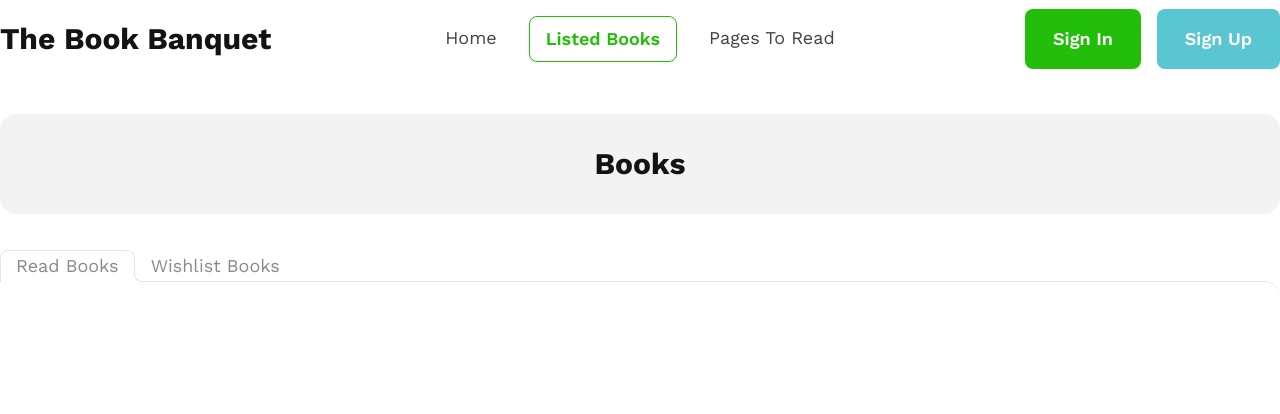
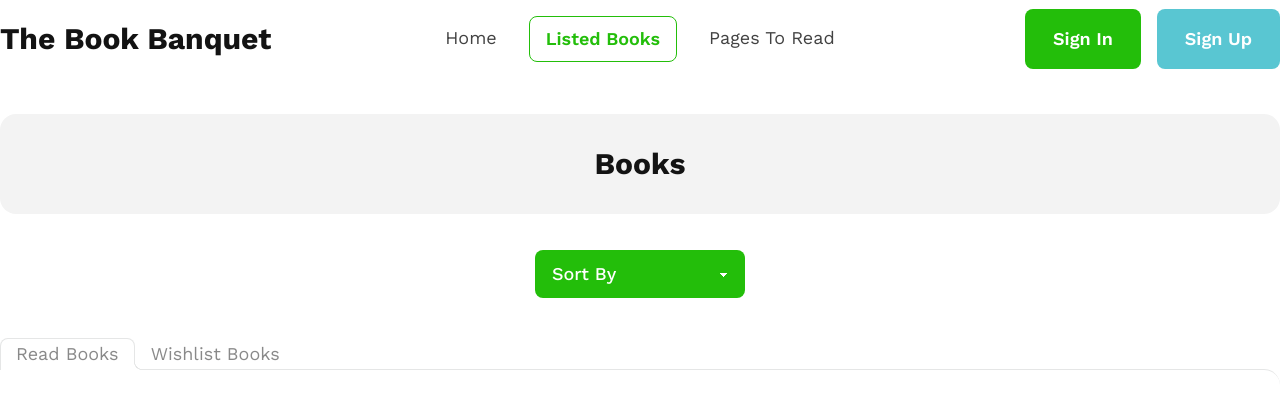
Before and after one commit to rockydey/the-book-banquet, a React (Vite) app: page /listed-books in a window 1280 px wide. Shown: the top 414 px of the page. Built offline with nearby package versions, Linux system fonts and the light colour scheme; a web font is replaced by a local one.

Commit message:
read book sort complete

```diff
--- a/src/assets/components/ListedBooks/ListedBooks.jsx
+++ b/src/assets/components/ListedBooks/ListedBooks.jsx
@@ -35,12 +35,42 @@ const ListedBooks = () => {
     }
   }, []);
 
+  const handleSort = (event) => {
+    if (event.target.value === "1") {
+      const result = [...readBooks].sort((a, b) => b.rating - a.rating);
+      setReadBooks(result);
+    }
+    if (event.target.value === "2") {
+      const result = [...readBooks].sort((a, b) => b.totalPages - a.totalPages);
+      setReadBooks(result);
+    }
+    if (event.target.value === "3") {
+      const result = [...readBooks].sort(
+        (a, b) => b.yearOfPublishing - a.yearOfPublishing
+      );
+      setReadBooks(result);
+    }
+  };
+
   return (
     <div className='max-w-screen-xl mx-auto'>
       <Header />
       <h3 className='text-3xl text-[#131313] font-bold work-sans text-center py-8 bg-[#1313130D] rounded-2xl my-9'>
         Books
       </h3>
+      <div className='mt-8 mb-10 text-center'>
+        <select
+          defaultValue='Sort By'
+          className='select text-[#FFFFFF] text-lg focus:outline-none work-sans font-medium bg-[#23BE0A] rounded-lg'
+          onChange={handleSort}>
+          <option disabled defaultValue='Sort By'>
+            Sort By
+          </option>
+          <option value='1'>Rating</option>
+          <option value='2'>Number of Pages</option>
+          <option value='3'>Publish Year</option>
+        </select>
+      </div>
       <div role='tablist' className='tabs tabs-lifted'>
         <input
           type='radio'
@@ -71,12 +101,14 @@ const ListedBooks = () => {
         <div
           role='tabpanel'
           className='tab-content bg-base-100 border-base-300 border-s-0 border-b-0 border-e-0 rounded-box py-6'>
-            <div>
+          <div>
             {wishlistBooks.map((wishlistBook) => (
-              <ReadBook key={wishlistBook.bookId} readBook={wishlistBook}></ReadBook>
+              <ReadBook
+                key={wishlistBook.bookId}
+                readBook={wishlistBook}></ReadBook>
             ))}
           </div>
-          </div>
+        </div>
       </div>
     </div>
   );
```
